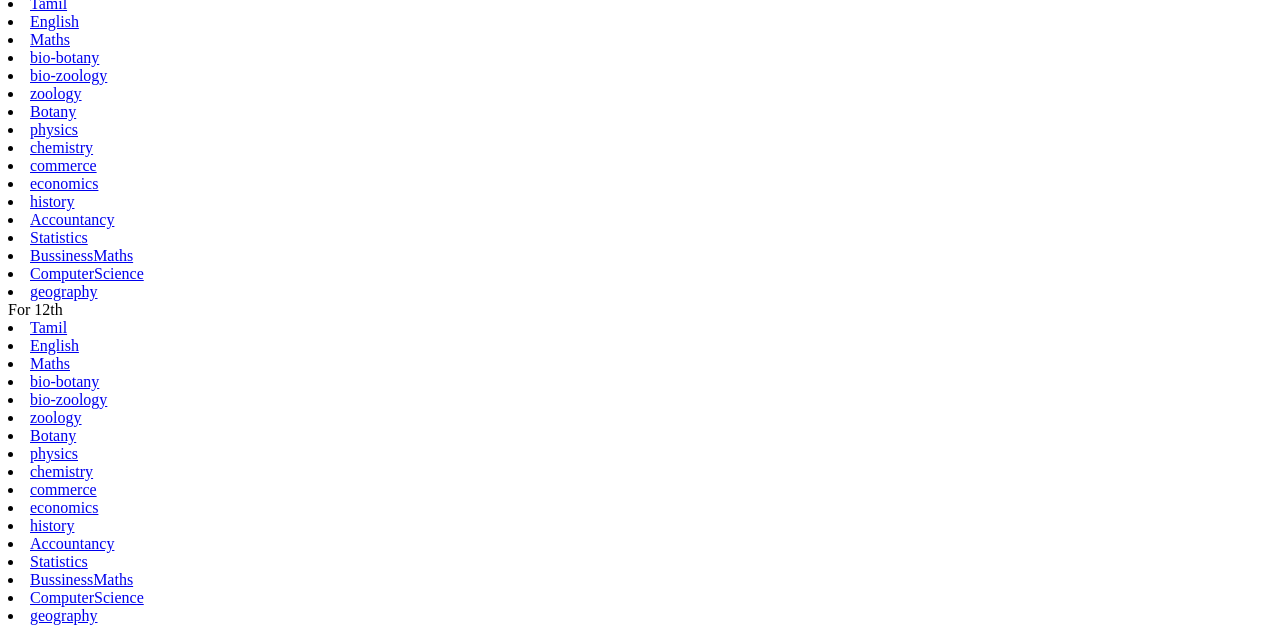
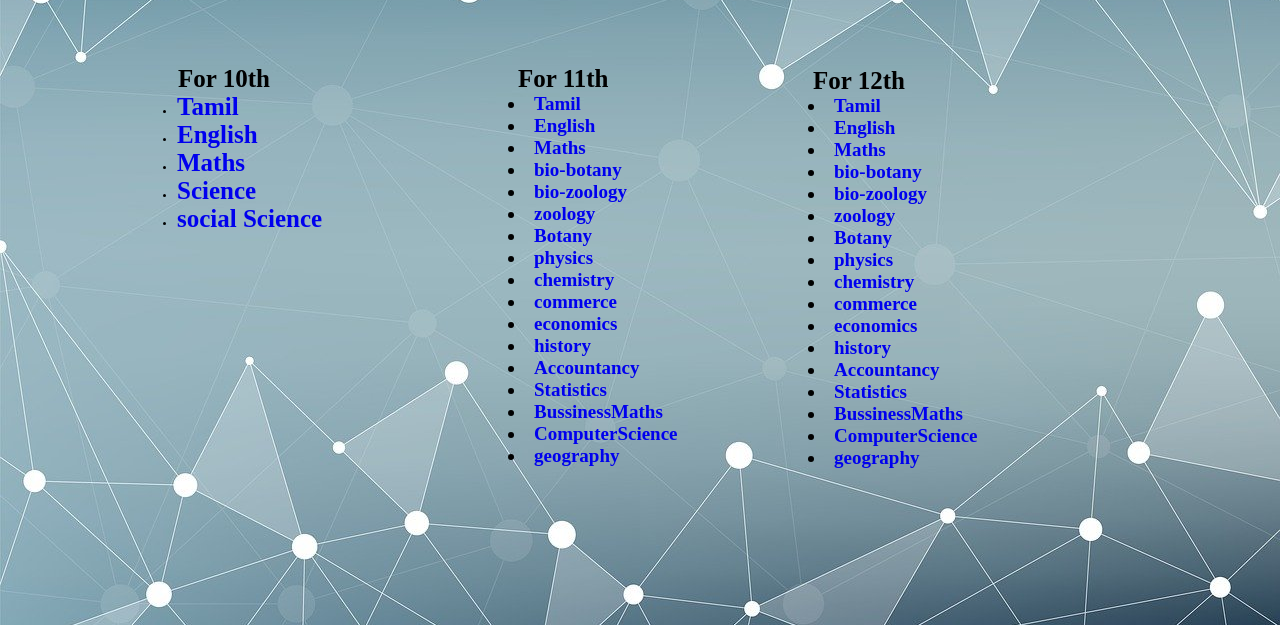
Before and after one commit to SreeKumaran-S/Info-Leaks, a plain HTML site: page Html/QB.html in a window 1280 px wide. Shown: the part 175-808 px from the top of the page. Drawn offline with Linux system fonts and the light colour scheme; files that its build step writes are made by us from their sources; the site is published under a folder, as on GitHub Pages, so addresses that start at the root find nothing; files whose address does not match are found by name.

Commit message:
Update QB.html

```diff
--- a/Html/QB.html
+++ b/Html/QB.html
@@ -3,7 +3,7 @@
         <title>
         QUESTION BANKS
         </title>
-    <link rel="stylesheet" type="text/css" href="/Css/QB.css">
+    <link rel="stylesheet" type="text/css" href="Css/QB.css">
     </HEAD>
     <body>
          <header>
```
